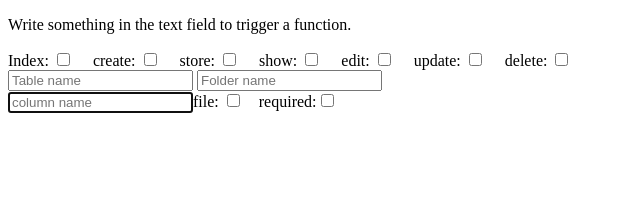
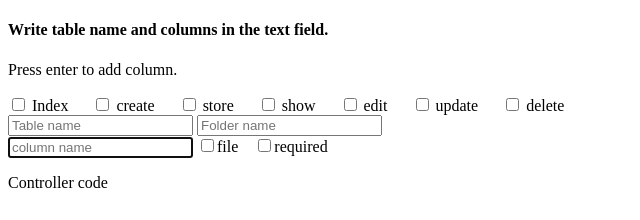
Before and after one commit to furqanmax/simple-controller-maker, a plain HTML site: page index.html in a window 1280 px wide. Shown: the whole page, without its empty margins (0-640 px from the left). Drawn offline with nearby package versions, Linux system fonts and the light colour scheme.

Commit message:
Update index.html

```diff
--- a/index.html
+++ b/index.html
@@ -3,34 +3,44 @@
 <head>
 	<script src="https://ajax.googleapis.com/ajax/libs/jquery/3.5.1/jquery.min.js"></script>
 
+<script src="https://cdn.jsdelivr.net/gh/google/code-prettify@master/loader/run_prettify.js"></script>
 	<title></title>
+	<style type="text/css">
+
+	</style>
 </head>
 <body>
-	<p>Write something in the text field to trigger a function.</p>
+	<h4>Write table name and columns in the text field.</h4>
+	<p>Press enter to add column.</p>
 
-	<label for="indexc">Index:</label> <input type="checkbox" id="indexc" onclick="fun_handle()">&nbsp&nbsp&nbsp&nbsp
-	<label for="createc">create:</label> <input type="checkbox" id="createc" onclick="fun_handle()">&nbsp&nbsp&nbsp&nbsp
-	<label for="storec">store:</label> <input type="checkbox" id="storec" onclick="fun_handle()">&nbsp&nbsp&nbsp&nbsp
-	<label for="showc">show:</label> <input type="checkbox" id="showc" onclick="fun_handle()">&nbsp&nbsp&nbsp&nbsp
-	<label for="editc">edit:</label> <input type="checkbox" id="editc" onclick="fun_handle()">&nbsp&nbsp&nbsp&nbsp
-	<label for="updatec">update:</label> <input type="checkbox" id="updatec" onclick="fun_handle()">&nbsp&nbsp&nbsp&nbsp
-	<label for="deletec">delete:</label> <input type="checkbox" id="deletec" onclick="fun_handle()">&nbsp&nbsp&nbsp&nbsp
+	<input type="checkbox" id="indexc" onclick="fun_handle()"> <label for="indexc"> Index </label> &nbsp;&nbsp;&nbsp;&nbsp;
+	 <input type="checkbox" id="createc" onclick="fun_handle()"> <label for="createc"> create </label> &nbsp;&nbsp;&nbsp;&nbsp;
+	 <input type="checkbox" id="storec" onclick="fun_handle()"> <label for="storec"> store </label> &nbsp;&nbsp;&nbsp;&nbsp;
+	 <input type="checkbox" id="showc" onclick="fun_handle()"> <label for="showc"> show </label> &nbsp;&nbsp;&nbsp;&nbsp;
+	 <input type="checkbox" id="editc" onclick="fun_handle()"> <label for="editc"> edit </label> &nbsp;&nbsp;&nbsp;&nbsp;
+	 <input type="checkbox" id="updatec" onclick="fun_handle()"> <label for="updatec"> update </label> &nbsp;&nbsp;&nbsp;&nbsp;
+	 <input type="checkbox" id="deletec" onclick="fun_handle()"> <label for="deletec"> delete </label> &nbsp;&nbsp;&nbsp;&nbsp;
 
 	<br>
 	<input type="text" placeholder="Table name" id="tablename" oninput="myFunction()">
 	<input type="text" placeholder="Folder name" id="folder" oninput="myFunction()">
 	<div class="input_fields_wrap">
     <!-- <button class="add_field_button">Add col</button> -->
-    <div><input type="text" id="0" placeholder="column name" autofocus  onkeypress="handle(event)" name="mytext[]" oninput="myFunction()"><label for="f0">file:</label> <input type="checkbox" id="f0" onclick="myFunction()">&nbsp&nbsp&nbsp&nbsp<label for="r0">required:</label><input type="checkbox" id="r0" onclick="myFunction()"></div>
+    <div><input type="text" id="0" placeholder="column name" autofocus="" onkeypress="handle(event)" name="mytext[]" oninput="myFunction()"> <input type="checkbox" id="f0" onclick="myFunction()"><label for="f0">file</label>&nbsp;&nbsp;&nbsp;&nbsp;<input type="checkbox" id="r0" onclick="myFunction()"><label for="r0">required</label></div>
 </div>
-
-	<pre id="index"></pre>
+ <p>Controller code</p>
+<pre class="prettyprint">
+	<code class="lang-php">
+	<pre id="index" ></pre>
 	<pre id="create"></pre>
 	<pre id="store"></pre>
 	<pre id="show"></pre>
 	<pre id="edit"></pre>
 	<pre id="update"></pre>
 	<pre id="deletes"></pre>
+</code>
+</pre>
+
 
 	<script>
 
@@ -116,7 +126,7 @@
 
 			     // textbox.focus();
 			     // textbox.scrollIntoView();
-				$(wrapper).append('<div><input type="text" id="'+x+'" name="mytext[]" autofocus onkeypress="handle(event)" onkeypress="" oninput="myFunction()"/><a href="#" class="remove_field">X</a><label for="f'+x+'">file:</label> <input type="checkbox" id="f'+x+'" onclick="myFunction()">&nbsp&nbsp&nbsp&nbsp<label for="r'+x+'">required:</label> <input type="checkbox" id="r'+x+'" onclick="myFunction()"></div>&nbsp&nbsp'); //add input box
+				$(wrapper).append('<div><input type="text" id="'+x+'" name="mytext[]" autofocus onkeypress="handle(event)" onkeypress="" oninput="myFunction()"/><a href="#" class="remove_field">X</a> <input type="checkbox" id="f'+x+'" onclick="myFunction()"><label for="f'+x+'">file</label>&nbsp&nbsp&nbsp&nbsp <input type="checkbox" id="r'+x+'" onclick="myFunction()"><label for="r'+x+'">required</label></div>&nbsp&nbsp'); //add input box
 				document.getElementById(x.toString()).focus();
 				myFunction();
 			}
@@ -316,4 +326,7 @@
 
 	</script>
 </body>
+
+	<script src="https://cdnjs.cloudflare.com/ajax/libs/prism/1.5.0/prism.min.js"></script>
+
 </html>
```
